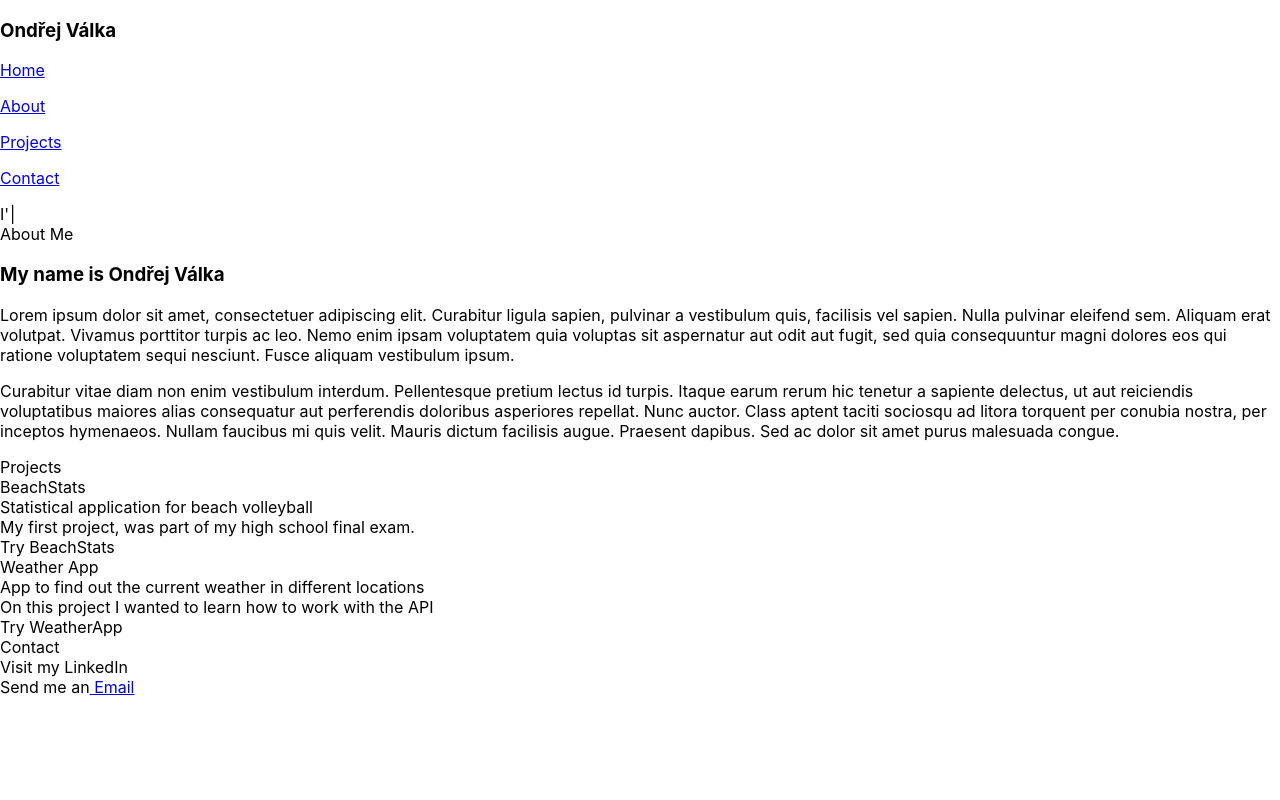
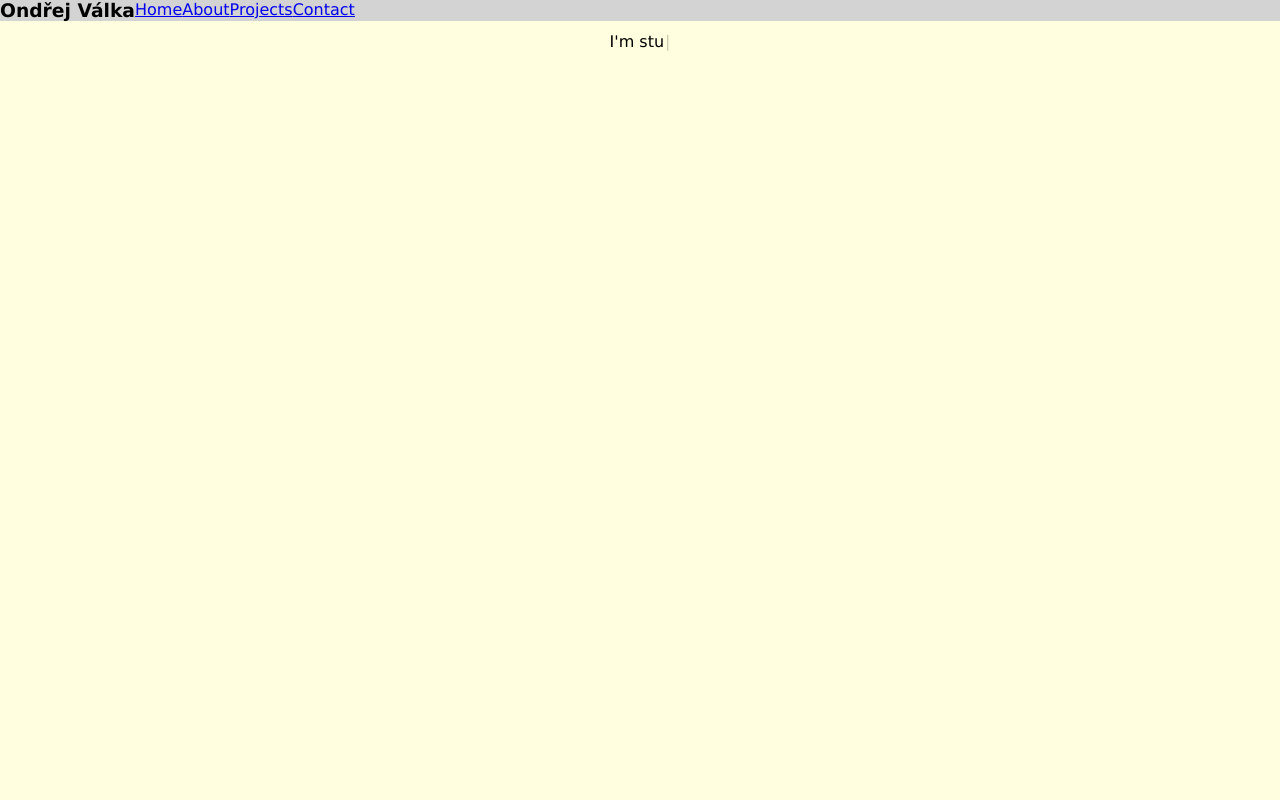
Before and after one commit to valkaond/portfolio, a React (Create React App) app: page / in a window 1280 px wide. Shown: the top 800 px of the page. Built offline with nearby package versions, Linux system fonts and the light colour scheme.

Commit message:
Display visualisation

```diff
--- a/src/App.css
+++ b/src/App.css
@@ -1,3 +1,12 @@
+*{
+  margin: 0rem;
+  padding: 0;
+  border: 0;
+  outline: none;
+  box-sizing: border-box;
+  font-family: "Century Gothic", CenturyGothic, Geneva, AppleGothic, sans-serif;
+}
+
 .App {
   text-align: center;
 }
@@ -36,3 +45,40 @@
     transform: rotate(360deg);
   }
 }
+
+#layout{
+  display: flex;
+  flex-direction: column;
+}
+
+
+#menu{
+  background-color: lightgray;
+  display: flex;
+  flex-direction: row;
+  position: fixed;
+  top: 0;
+  left: 0;
+  right: 0;
+}
+
+#content{
+  background-color: lightyellow;
+}
+
+#home{
+  margin-top:2rem;
+  min-height: 100vh;
+}
+
+#about{
+  min-height: 100vh;
+}
+
+#projects{
+  min-height: 100vh;
+}
+
+#contact{
+  min-height: 100vh;
+}
--- a/src/App.js
+++ b/src/App.js
@@ -5,10 +5,14 @@ import Menu from './components/Menu';
 
 function App() {
   return (
-    <Layout>
-      <Menu/>
-      <Content/>
-    </Layout>
+    <div className='App'>
+      <Layout>
+        <div id="layout">
+          <Menu/>
+          <Content/>
+        </div>
+      </Layout>
+    </div>
   );
 }
 
--- a/src/components/Content.js
+++ b/src/components/Content.js
@@ -5,7 +5,7 @@ import Contact from "./Contact";
 
 function Content(){
     return(
-        <div>
+        <div id="content">
             <Home/>
             <About/>
             <Projects/>
--- a/src/components/Menu.js
+++ b/src/components/Menu.js
@@ -4,7 +4,7 @@ import { useState } from "react"
 function Menu(){
     const [select, setSelect] = useState(0)
     return (
-        <div id="Menu">
+        <div id="menu">
             <div>
                 <h3>
                     Ondřej Válka
```
